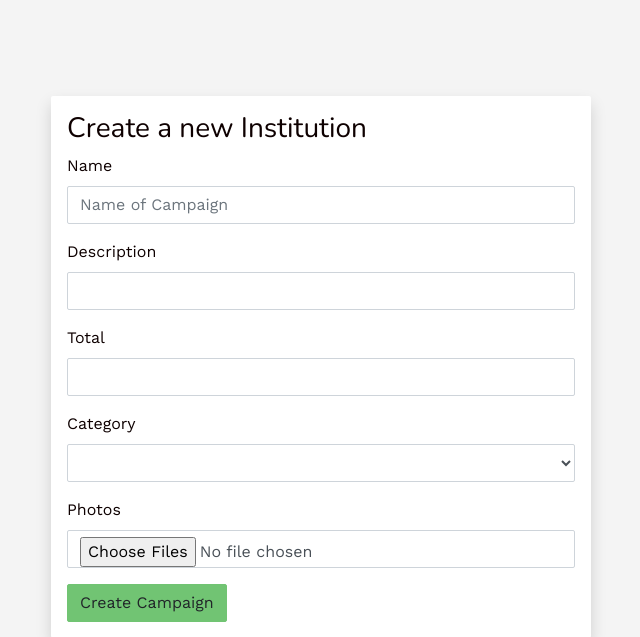
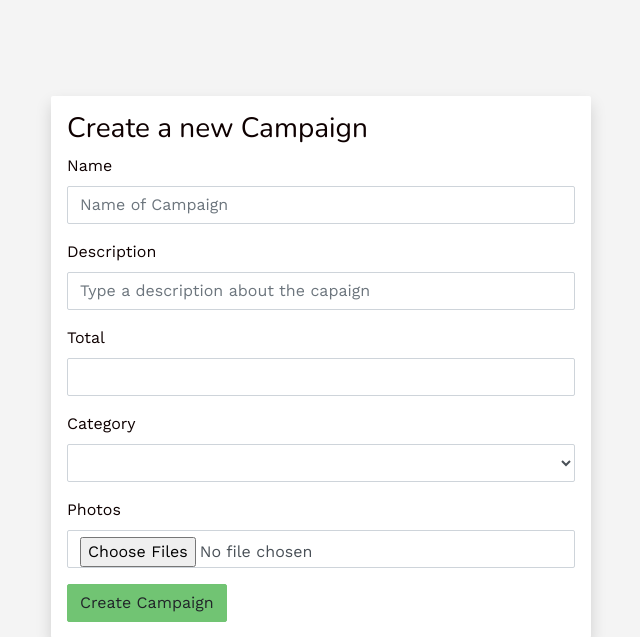
Before and after one commit to RaquelLima7/SOS_Donations, a Rails app: page /campaigns/new in a window 1280 px wide. Shown: the part 85-722 px from the top of the page, without its empty margins (319-959 px from the left). Run offline with Rails 7, Linux system fonts and the light colour scheme; a user stored in the database is signed in; style sheets or scripts are compiled from the project's sources; parts of the project's set-up code (start-up, migrations or seed data) failed here and were passed over; some libraries are stand-ins or nearby versions.

Commit message:
Create a view to Campaign#new

```diff
--- a/app/views/campaigns/_form.html.erb
+++ b/app/views/campaigns/_form.html.erb
@@ -1,6 +1,6 @@
 <%= simple_form_for @campaign do |f| %>
           <%= f.input :name, placeholder: 'Name of Campaign' %>
-          <%= f.input :description %>
+          <%= f.input :description, placeholder: 'Type a description about the capaign' %>
           <%= f.input :total %>
           <%= f.input :category, as: :select, collection: %w(Coronavirus Hunger Health Eldery Children Education Emergency), placeholder: 'Select one category' %>
           <%# <%= f.input :type_category %>
--- a/app/views/campaigns/index.html.erb
+++ b/app/views/campaigns/index.html.erb
@@ -1,6 +1,9 @@
 <div class="container">
   <div class="d-flex justify-content-between mt-4">
     <h1><b> Campaigns </b></h1>
+    <div>
+      <%= link_to 'New Campaign', new_campaign_path, class: "btn btn-primary" %>
+    </div>
   </div>
   <div class="container mt-3">
     <div class="row mt-4">
--- a/app/views/campaigns/new.html.erb
+++ b/app/views/campaigns/new.html.erb
@@ -3,7 +3,7 @@
   <div class="row">
     <div class="col-12 col-md-6 offset-lg-3">
       <div class="bg-white rounded p-3 shadow">
-        <h3>Create a new Institution</h3>
+        <h3>Create a new Campaign</h3>
         <%= render 'form' %>
       </div>
     </div>
```
